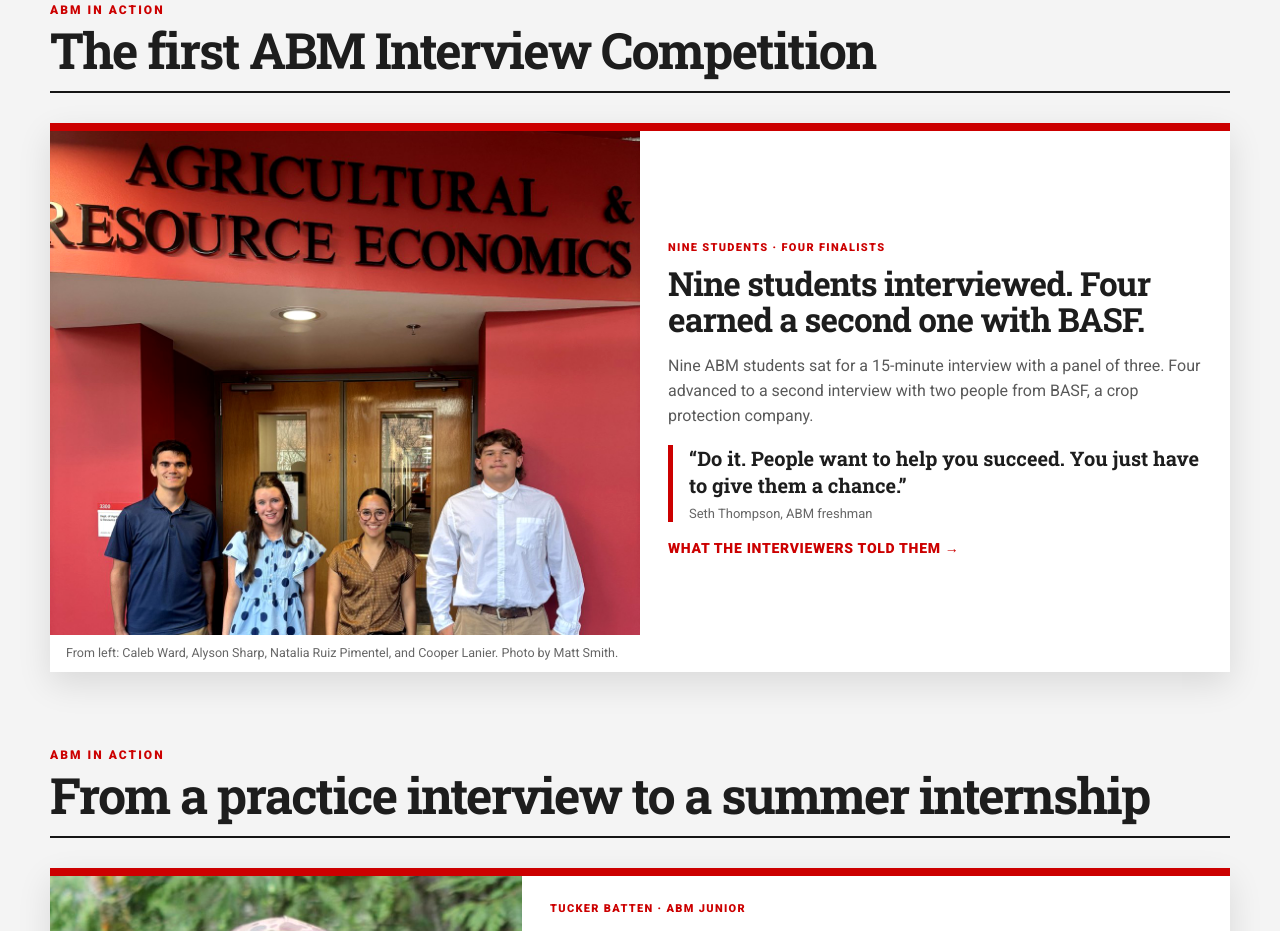
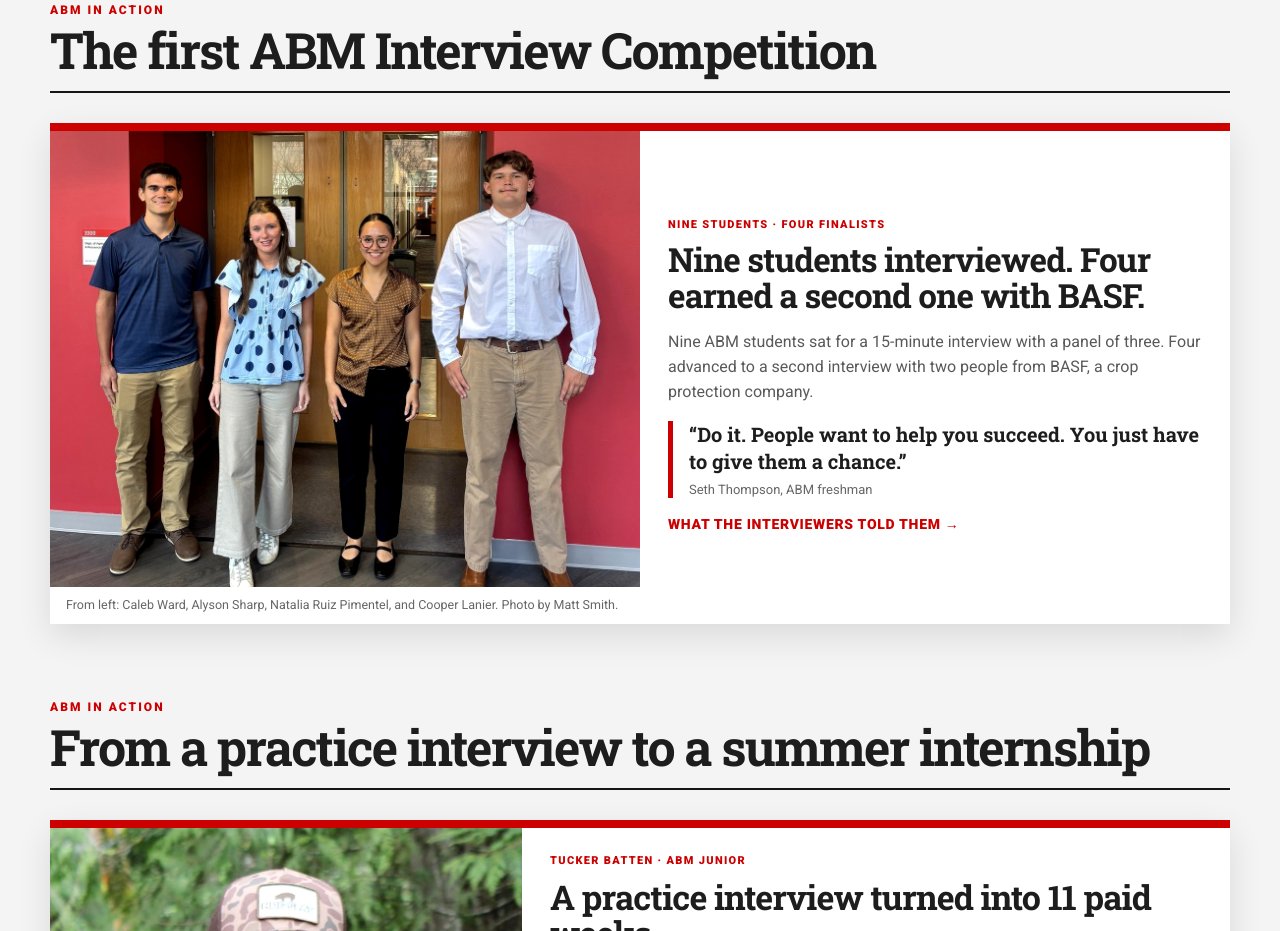
Before and after one commit to jtreme/abm-news, a plain HTML site: page issue-4/index.html in a window 1280 px wide. Shown: the part 2220-3151 px from the top of the page. Drawn offline with Linux system fonts and the light colour scheme.

Commit message:
Issue 4: finalists photo cropped to the four students
Co-Authored-By: Claude Fable 5.2 <noreply@anthropic.com>
Claude-Session: https://claude.ai/code/session_01BjpAFcmKkFrLKr2pxHByBV

```diff
--- a/issue-4/index.html
+++ b/issue-4/index.html
@@ -36,7 +36,7 @@
 .deadline-card .two-links a{display:block;color:inherit;text-decoration:none;margin-top:8px}
 .picks-grid{grid-template-columns:repeat(3,minmax(0,1fr))!important}
 .picks-grid .opportunity-card{min-height:250px!important;grid-column:auto!important}
-.ic-story{display:grid;grid-template-columns:1fr 1fr;align-items:center}.ic-story .image-link{aspect-ratio:1200/1024!important}.ic-story .lead-copy h3{font-size:clamp(26px,2.6vw,36px)}
+.ic-story{display:grid;grid-template-columns:1fr 1fr;align-items:center}.ic-story .image-link{aspect-ratio:1200/927!important}.ic-story .lead-copy h3{font-size:clamp(26px,2.6vw,36px)}
 @media (max-width:820px){.ic-story{display:block}}
 .photo-by{font-size:12.5px;color:#666;margin:10px 0 0}
 @media (min-width:821px) and (max-width:1180px){.masthead::before{background:linear-gradient(90deg,rgba(0,0,0,.84) 0%,rgba(0,0,0,.74) 46%,rgba(0,0,0,.28) 66%,rgba(0,0,0,0) 80%)!important}.masthead-grid>*{max-width:520px}}
@@ -147,7 +147,7 @@
         <article class="lead-story ic-story">
           <div>
           <a class="image-link" href="interview-competition/">
-            <img src="img/interview-comp-sign.jpg" alt="The four finalists under the Agricultural and Resource Economics sign" width="1200" height="1024">
+            <img src="img/interview-comp-four.jpg" alt="The four finalists outside the department office" width="1200" height="927">
           </a>
             <p class="photo-by" style="margin:0;padding:10px 16px 12px">From left: Caleb Ward, Alyson Sharp, Natalia Ruiz Pimentel, and Cooper Lanier. Photo by Matt Smith.</p>
           </div>
```
Also changed, not shown: issue-4/email.html (+1 -1 lines), issue-4/interview-competition/index.html (+1 -1 lines), issue-4/img/interview-comp-sign.jpg (deleted).
